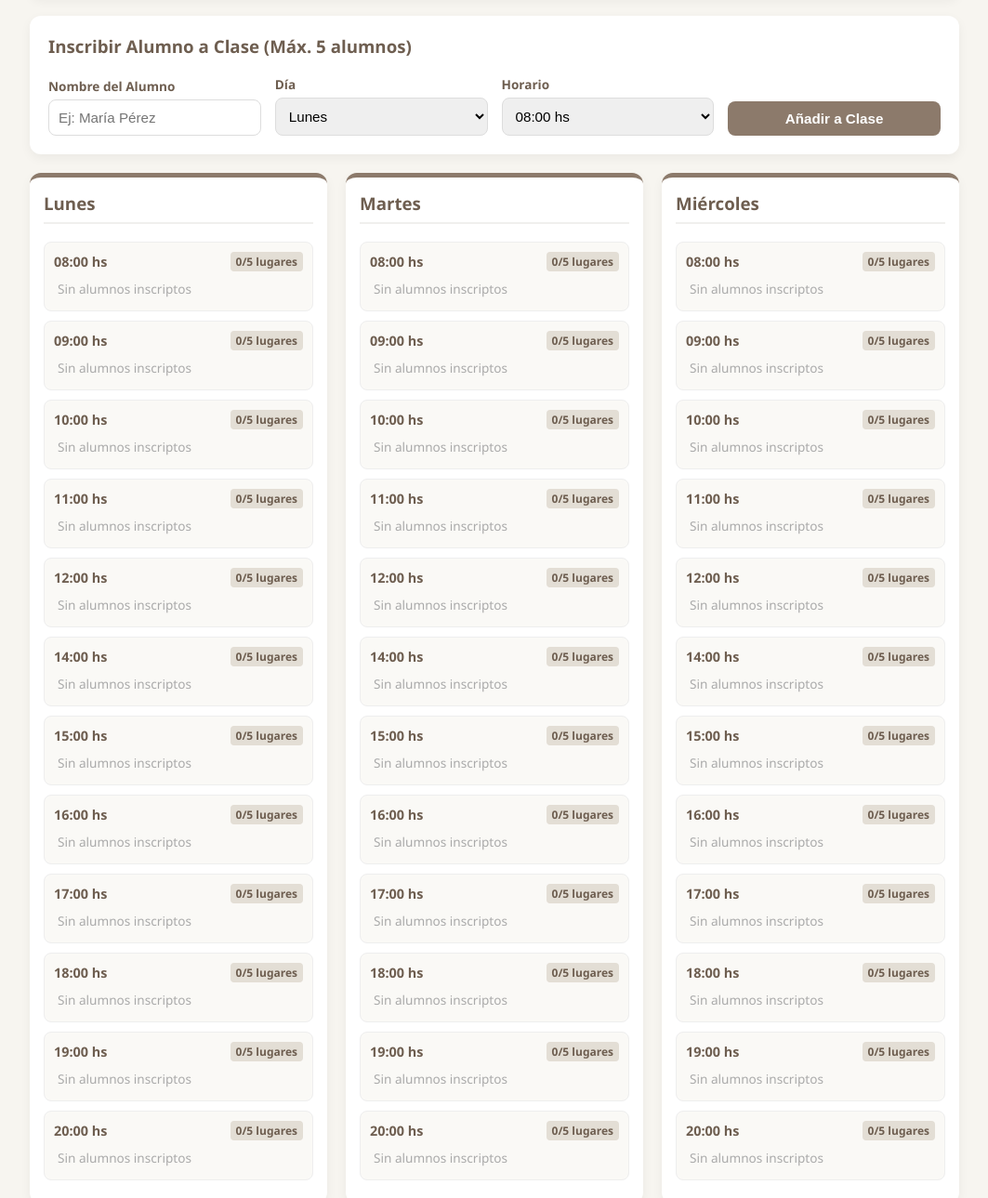
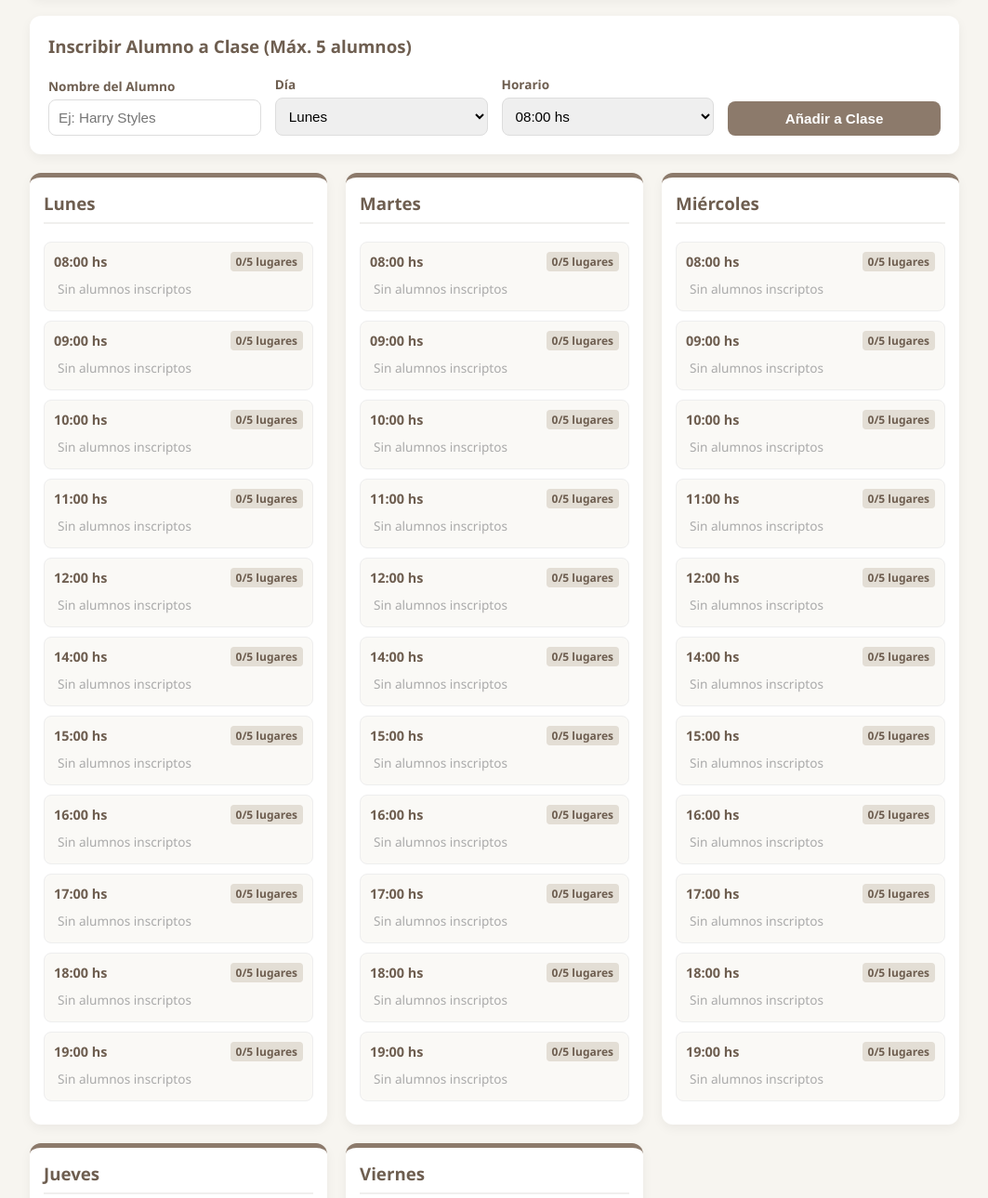
Before and after one commit to gaspyy93-hub/Cronograma_Mokha, a plain HTML site: page index.html in a window 1280 px wide. Shown: the part 272-1561 px from the top of the page at 93% size, without its empty margins (108-1171 px from the left). Drawn offline with Linux system fonts and the light colour scheme.

Commit message:
Update index.html

```diff
--- a/index.html
+++ b/index.html
@@ -205,7 +205,7 @@
         <div class="form-grid">
             <div class="form-group">
                 <label for="studentName">Nombre del Alumno</label>
-                <input type="text" id="studentName" placeholder="Ej: María Pérez">
+                <input type="text" id="studentName" placeholder="Ej: Harry Styles">
             </div>
             <div class="form-group">
                 <label for="classDay">Día</label>
@@ -231,7 +231,6 @@
                     <option value="17:00 hs">17:00 hs</option>
                     <option value="18:00 hs">18:00 hs</option>
                     <option value="19:00 hs">19:00 hs</option>
-                    <option value="20:00 hs">20:00 hs</option>
                 </select>
             </div>
             <div class="form-group">
@@ -248,11 +247,11 @@
     const MAX_CAPACITY = 5;
 
     let scheduleData = JSON.parse(localStorage.getItem('mokhaPilatesData')) || {
-        "Lunes": { "08:00 hs": [], "09:00 hs": [], "10:00 hs": [], "11:00 hs": [], "12:00 hs": [], "14:00 hs": [], "15:00 hs": [], "16:00 hs": [], "17:00 hs": [], "18:00 hs": [],"19:00 hs": [],"20:00 hs": [] },
-        "Martes": { "08:00 hs": [], "09:00 hs": [], "10:00 hs": [], "11:00 hs": [], "12:00 hs": [], "14:00 hs": [], "15:00 hs": [], "16:00 hs": [], "17:00 hs": [], "18:00 hs": [],"19:00 hs": [],"20:00 hs": [] },
-        "Miércoles": { "08:00 hs": [], "09:00 hs": [], "10:00 hs": [], "11:00 hs": [], "12:00 hs": [], "14:00 hs": [], "15:00 hs": [], "16:00 hs": [], "17:00 hs": [], "18:00 hs": [],"19:00 hs": [],"20:00 hs": [] },
-        "Jueves": { "08:00 hs": [], "09:00 hs": [], "10:00 hs": [], "11:00 hs": [], "12:00 hs": [], "14:00 hs": [], "15:00 hs": [], "16:00 hs": [], "17:00 hs": [], "18:00 hs": [],"19:00 hs": [],"20:00 hs": [] },
-        "Viernes": { "08:00 hs": [], "09:00 hs": [], "10:00 hs": [], "11:00 hs": [], "12:00 hs": [], "14:00 hs": [], "15:00 hs": [], "16:00 hs": [], "17:00 hs": [], "18:00 hs": [],"19:00 hs": [],"20:00 hs": [] },
+        "Lunes": { "08:00 hs": [], "09:00 hs": [], "10:00 hs": [], "11:00 hs": [], "12:00 hs": [], "14:00 hs": [], "15:00 hs": [], "16:00 hs": [], "17:00 hs": [], "18:00 hs": [],"19:00 hs": [] },
+        "Martes": { "08:00 hs": [], "09:00 hs": [], "10:00 hs": [], "11:00 hs": [], "12:00 hs": [], "14:00 hs": [], "15:00 hs": [], "16:00 hs": [], "17:00 hs": [], "18:00 hs": [],"19:00 hs": [] },
+        "Miércoles": { "08:00 hs": [], "09:00 hs": [], "10:00 hs": [], "11:00 hs": [], "12:00 hs": [], "14:00 hs": [], "15:00 hs": [], "16:00 hs": [], "17:00 hs": [], "18:00 hs": [],"19:00 hs": [] },
+        "Jueves": { "08:00 hs": [], "09:00 hs": [], "10:00 hs": [], "11:00 hs": [], "12:00 hs": [], "14:00 hs": [], "15:00 hs": [], "16:00 hs": [], "17:00 hs": [], "18:00 hs": [],"19:00 hs": [] },
+        "Viernes": { "08:00 hs": [], "09:00 hs": [], "10:00 hs": [], "11:00 hs": [], "12:00 hs": [], "15:00 hs": [], "16:00 hs": [], "17:00 hs": [], "18:00 hs": [],"19:00 hs": [],"20:00 hs": [] },
     };
 
     function saveData() {
```
